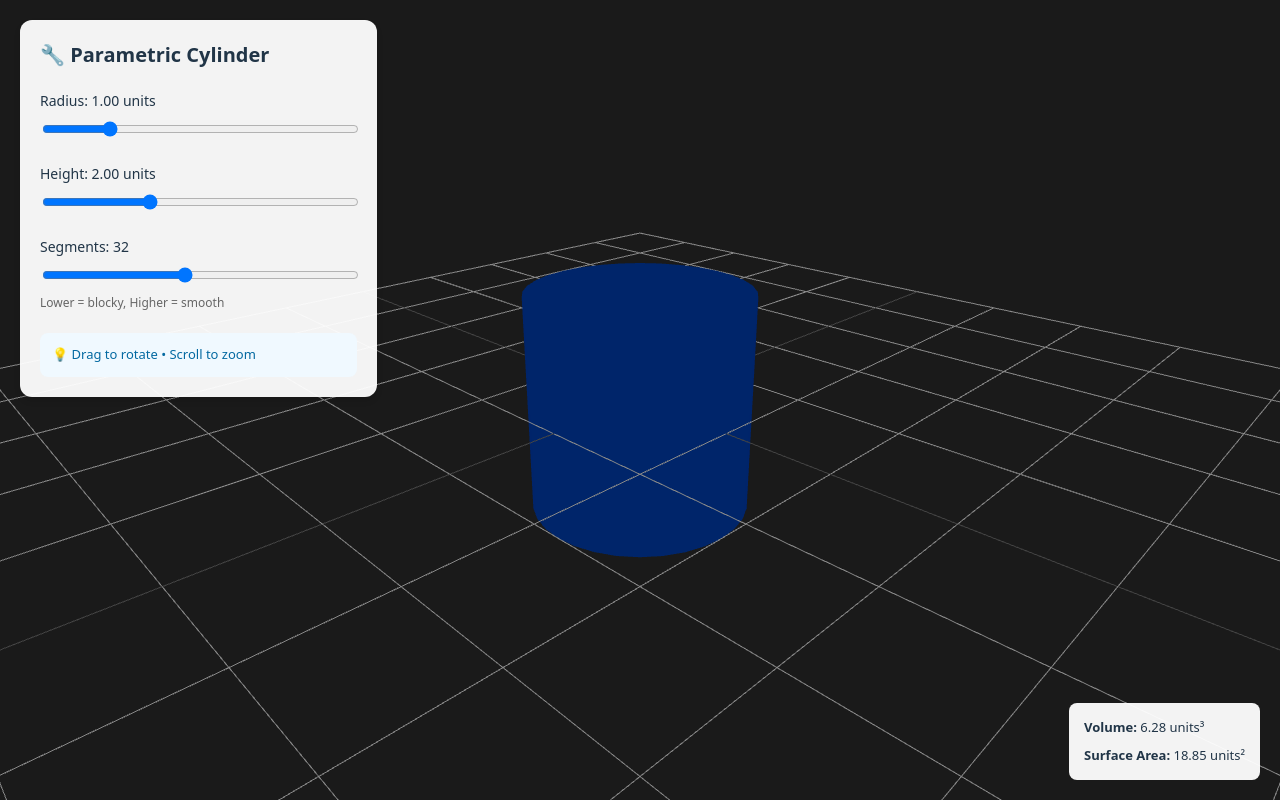
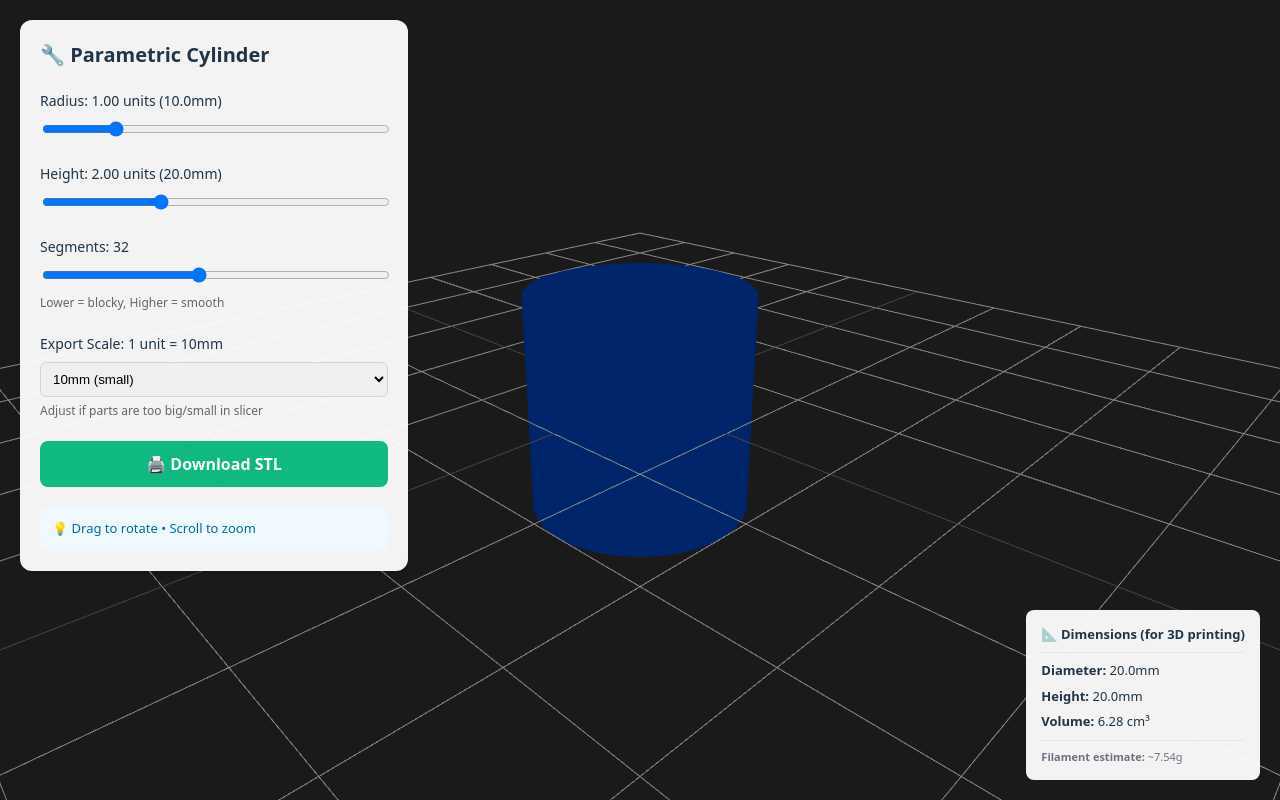
Before and after one commit to alansarisalman/gear-builder, a React (Vite) app: page / in a window 1280 px wide. Built offline with nearby package versions, Linux system fonts and the light colour scheme.

Commit message:
Add STL export with scale control

```diff
--- a/src/App.jsx
+++ b/src/App.jsx
@@ -1,16 +1,16 @@
 import { Canvas } from '@react-three/fiber'
 import { OrbitControls } from '@react-three/drei'
-import { useState, useMemo } from 'react'
+import { useState, useMemo, useRef } from 'react'
 import * as THREE from 'three'
+import { STLExporter } from 'three/examples/jsm/exporters/STLExporter'
 
-function Cylinder({ radius, height, segments }) {
-  // Generate cylinder mesh based on parameters
+function Cylinder({ radius, height, segments, meshRef }) {
   const geometry = useMemo(() => {
     return new THREE.CylinderGeometry(radius, radius, height, segments)
   }, [radius, height, segments])
 
   return (
-    <mesh geometry={geometry}>
+    <mesh ref={meshRef} geometry={geometry}>
       <meshStandardMaterial color="#3b82f6" />
     </mesh>
   )
@@ -20,6 +20,58 @@ function App() {
   const [radius, setRadius] = useState(1)
   const [height, setHeight] = useState(2)
   const [segments, setSegments] = useState(32)
+  const [isExporting, setIsExporting] = useState(false)
+  const [scale, setScale] = useState(10) // Export scale multiplier
+
+  // Create ref to pass to Cylinder
+  const meshRef = useRef()
+
+  // STL Export Function
+  const exportSTL = () => {
+    setIsExporting(true)
+
+    try {
+      const mesh = meshRef.current
+
+      if (!mesh) {
+        alert('Mesh not ready yet. Please wait a moment and try again.')
+        setIsExporting(false)
+        return
+      }
+
+      // Clone the mesh so we don't affect the display
+      const exportMesh = mesh.clone()
+
+      // Scale up for 3D printing (convert to mm)
+      exportMesh.scale.set(scale, scale, scale)
+      exportMesh.updateMatrix()
+      exportMesh.geometry.applyMatrix4(exportMesh.matrix)
+
+      // Create STL exporter
+      const exporter = new STLExporter()
+
+      // Export as binary STL (smaller file size)
+      const stlBinary = exporter.parse(exportMesh, { binary: true })
+
+      // Create blob and download
+      const blob = new Blob([stlBinary], { type: 'application/octet-stream' })
+      const link = document.createElement('a')
+      link.href = URL.createObjectURL(blob)
+      link.download = `cylinder_${radius*scale}mm_x_${height*scale}mm.stl`
+      link.click()
+
+      // Cleanup
+      URL.revokeObjectURL(link.href)
+      setIsExporting(false)
+
+      console.log(`✅ Exported: Radius ${radius*scale}mm, Height ${height*scale}mm`)
+
+    } catch (error) {
+      console.error('Export failed:', error)
+      alert('Export failed! Check console for details.')
+      setIsExporting(false)
+    }
+  }
 
   return (
     <div style={{ width: '100vw', height: '100vh', background: '#1a1a1a' }}>
@@ -28,7 +80,7 @@ function App() {
         <ambientLight intensity={0.5} />
         <pointLight position={[10, 10, 10]} intensity={1} />
         <pointLight position={[-10, -10, -10]} intensity={0.5} />
-        <Cylinder radius={radius} height={height} segments={segments} />
+        <Cylinder radius={radius} height={height} segments={segments} meshRef={meshRef} />
         <OrbitControls />
         <gridHelper args={[10, 10]} />
       </Canvas>
@@ -52,7 +104,7 @@ function App() {
         {/* Radius Slider */}
         <div style={{ marginBottom: '20px' }}>
           <label style={{ display: 'block', marginBottom: '8px', fontSize: '14px', fontWeight: '500' }}>
-            Radius: {radius.toFixed(2)} units
+            Radius: {radius.toFixed(2)} units ({(radius * scale).toFixed(1)}mm)
           </label>
           <input
             type="range"
@@ -68,7 +120,7 @@ function App() {
         {/* Height Slider */}
         <div style={{ marginBottom: '20px' }}>
           <label style={{ display: 'block', marginBottom: '8px', fontSize: '14px', fontWeight: '500' }}>
-            Height: {height.toFixed(2)} units
+            Height: {height.toFixed(2)} units ({(height * scale).toFixed(1)}mm)
           </label>
           <input
             type="range"
@@ -100,6 +152,57 @@ function App() {
           </small>
         </div>
 
+        {/* Scale Selector */}
+        <div style={{ marginBottom: '20px' }}>
+          <label style={{ display: 'block', marginBottom: '8px', fontSize: '14px', fontWeight: '500' }}>
+            Export Scale: 1 unit = {scale}mm
+          </label>
+          <select
+            value={scale}
+            onChange={(e) => setScale(parseInt(e.target.value))}
+            style={{
+              width: '100%',
+              padding: '8px',
+              borderRadius: '6px',
+              border: '1px solid #d1d5db',
+              cursor: 'pointer'
+            }}
+          >
+            <option value="1">1mm (tiny)</option>
+            <option value="10">10mm (small)</option>
+            <option value="100">100mm (large)</option>
+          </select>
+          <small style={{ color: '#666', fontSize: '12px' }}>
+            Adjust if parts are too big/small in slicer
+          </small>
+        </div>
+
+        {/* Export Button */}
+        <button
+          onClick={exportSTL}
+          disabled={isExporting}
+          style={{
+            width: '100%',
+            padding: '12px',
+            background: isExporting ? '#94a3b8' : '#10b981',
+            color: 'white',
+            border: 'none',
+            borderRadius: '8px',
+            fontSize: '16px',
+            fontWeight: '600',
+            cursor: isExporting ? 'not-allowed' : 'pointer',
+            transition: 'background 0.2s'
+          }}
+          onMouseEnter={(e) => {
+            if (!isExporting) e.target.style.background = '#059669'
+          }}
+          onMouseLeave={(e) => {
+            if (!isExporting) e.target.style.background = '#10b981'
+          }}
+        >
+          {isExporting ? '⏳ Exporting...' : '🖨️ Download STL'}
+        </button>
+
         {/* Info */}
         <div style={{
           marginTop: '20px',
@@ -124,11 +227,20 @@ function App() {
         fontFamily: 'system-ui',
         fontSize: '13px'
       }}>
+        <div style={{ marginBottom: '8px', fontWeight: '600', borderBottom: '1px solid #e5e7eb', paddingBottom: '8px' }}>
+          📐 Dimensions (for 3D printing)
+        </div>
+        <div style={{ marginBottom: '6px' }}>
+          <strong>Diameter:</strong> {(radius * 2 * scale).toFixed(1)}mm
+        </div>
+        <div style={{ marginBottom: '6px' }}>
+          <strong>Height:</strong> {(height * scale).toFixed(1)}mm
+        </div>
         <div style={{ marginBottom: '8px' }}>
-          <strong>Volume:</strong> {(Math.PI * radius * radius * height).toFixed(2)} units³
+          <strong>Volume:</strong> {(Math.PI * radius * radius * height * scale * scale * scale / 1000).toFixed(2)} cm³
         </div>
-        <div>
-          <strong>Surface Area:</strong> {(2 * Math.PI * radius * (radius + height)).toFixed(2)} units²
+        <div style={{ fontSize: '11px', color: '#6b7280', paddingTop: '8px', borderTop: '1px solid #e5e7eb' }}>
+          <strong>Filament estimate:</strong> ~{(Math.PI * radius * radius * height * scale * scale * scale / 1000 * 1.2).toFixed(2)}g
         </div>
       </div>
     </div>
```
